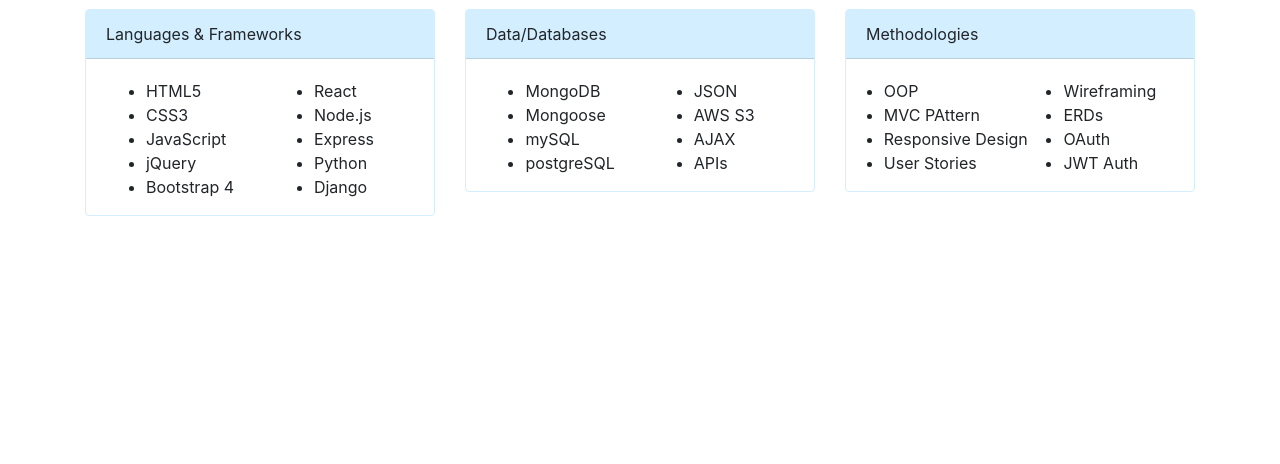
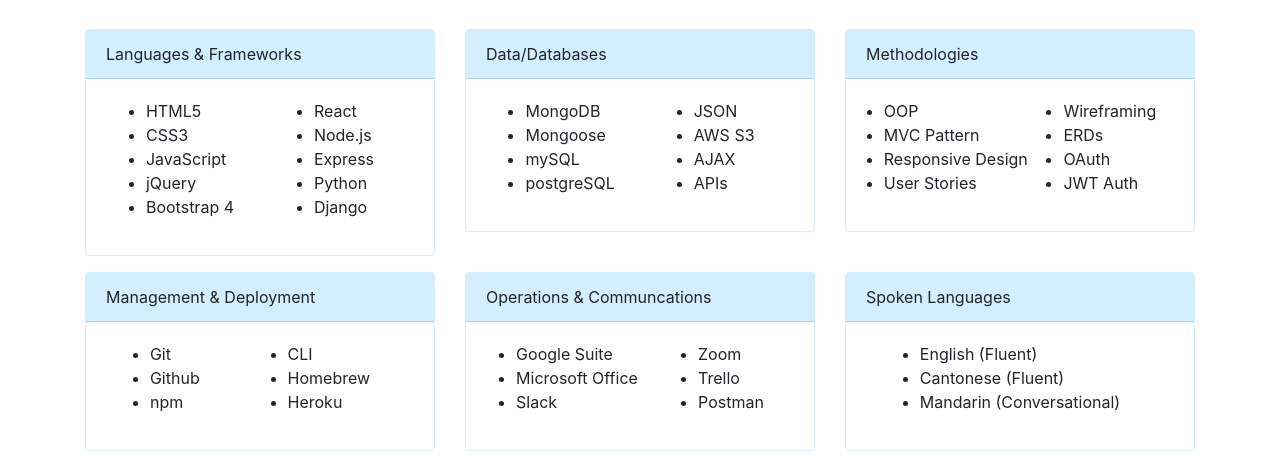
Before and after one commit to emilyc729/ec-portfolio, a React (Create React App) app: page / in a window 1280 px wide. Shown: the part 583-1047 px from the top of the page. Before the commit the page ends 815 px from the top, so only its background shows below. Built offline with nearby package versions, Linux system fonts and the light colour scheme.

Commit message:
added more skills

```diff
--- a/src/App.css
+++ b/src/App.css
@@ -21,12 +21,6 @@
     margin-right: 10px;
 }
 
-.about-me .card-body {
-    padding-bottom: 0;
-}
-
-
-
 ul {
     padding: 0;
 }
--- a/src/components/About.jsx
+++ b/src/components/About.jsx
@@ -76,7 +76,7 @@
                             <div className="card-body d-flex justify-content-around">
                                 <ul>
                                     <li className="card-text">OOP</li>
-                                    <li className="card-text">MVC PAttern</li>
+                                    <li className="card-text">MVC Pattern</li>
                                     <li className="card-text">Responsive Design</li>
                                     <li className="card-text">User Stories</li>
                                 </ul>
@@ -90,7 +90,53 @@
                             </div>
                         </div>
                     </div>
+                    <div className="col-md-4">
+                        <div className="card mb-3" >
+                            <div className="card-header ">Management & Deployment</div>
+                            <div className="card-body d-flex justify-content-around">
+                                <ul>
+                                    <li className="card-text">Git</li>
+                                    <li className="card-text">Github</li>
+                                    <li className="card-text">npm</li>
+                                </ul>
+                                <ul>
+                                    <li className="card-text">CLI</li>
+                                    <li className="card-text">Homebrew</li>
+                                    <li className="card-text">Heroku</li>
+                                </ul>
 
+                            </div>
+                        </div>
+                    </div>
+                    <div className="col-md-4">
+                        <div className="card mb-3" >
+                            <div className="card-header ">Operations & Communcations</div>
+                            <div className="card-body d-flex justify-content-around">
+                                <ul>
+                                    <li className="card-text">Google Suite</li>
+                                    <li className="card-text">Microsoft Office</li>
+                                    <li className="card-text">Slack</li>
+                                </ul>
+                                <ul>
+                                    <li className="card-text">Zoom</li>
+                                    <li className="card-text">Trello</li>
+                                    <li className="card-text">Postman</li>
+                                </ul>
+                            </div>
+                        </div>
+                    </div>
+                    <div className="col-md-4">
+                        <div className="card mb-3" >
+                            <div className="card-header ">Spoken Languages</div>
+                            <div className="card-body d-flex justify-content-around">
+                                <ul>
+                                    <li className="card-text">English (Fluent)</li>
+                                    <li className="card-text">Cantonese (Fluent)</li>
+                                    <li className="card-text">Mandarin (Conversational)</li>
+                                </ul>
+                            </div>
+                        </div>
+                    </div>
                 </div>
             </div>
         </section>
```
Also changed, not shown: 1 other file (tests, documents, lock files or other folders).
